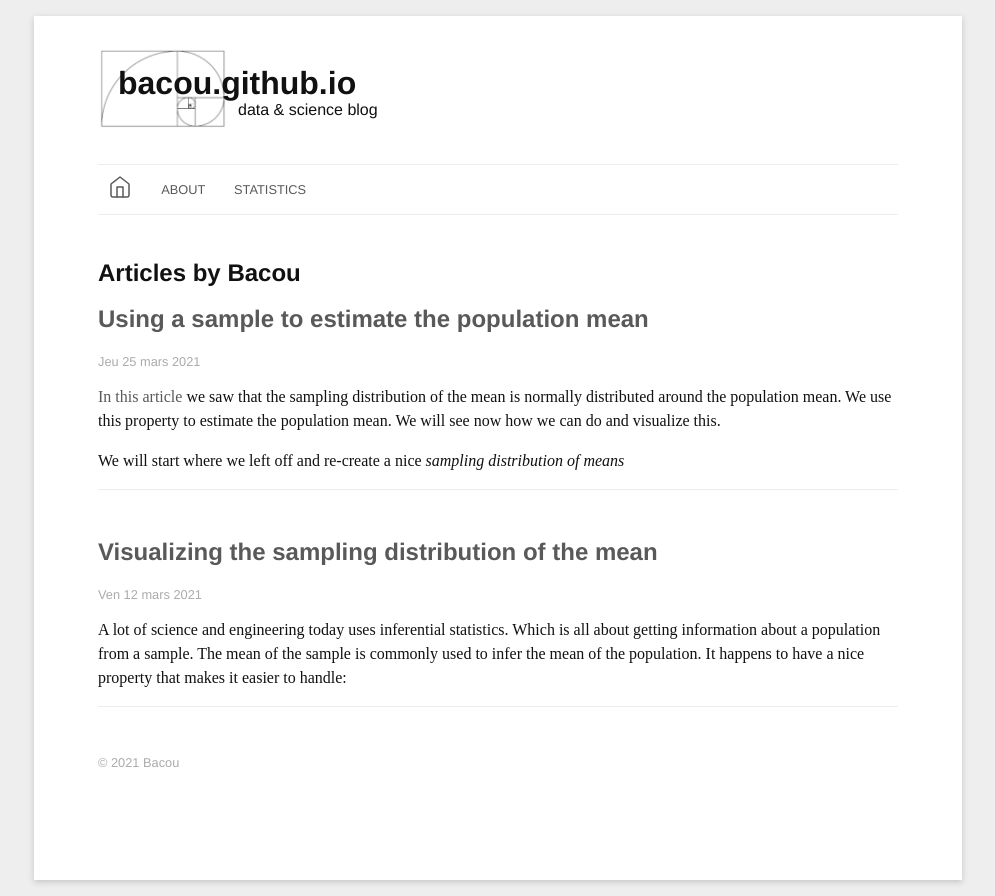
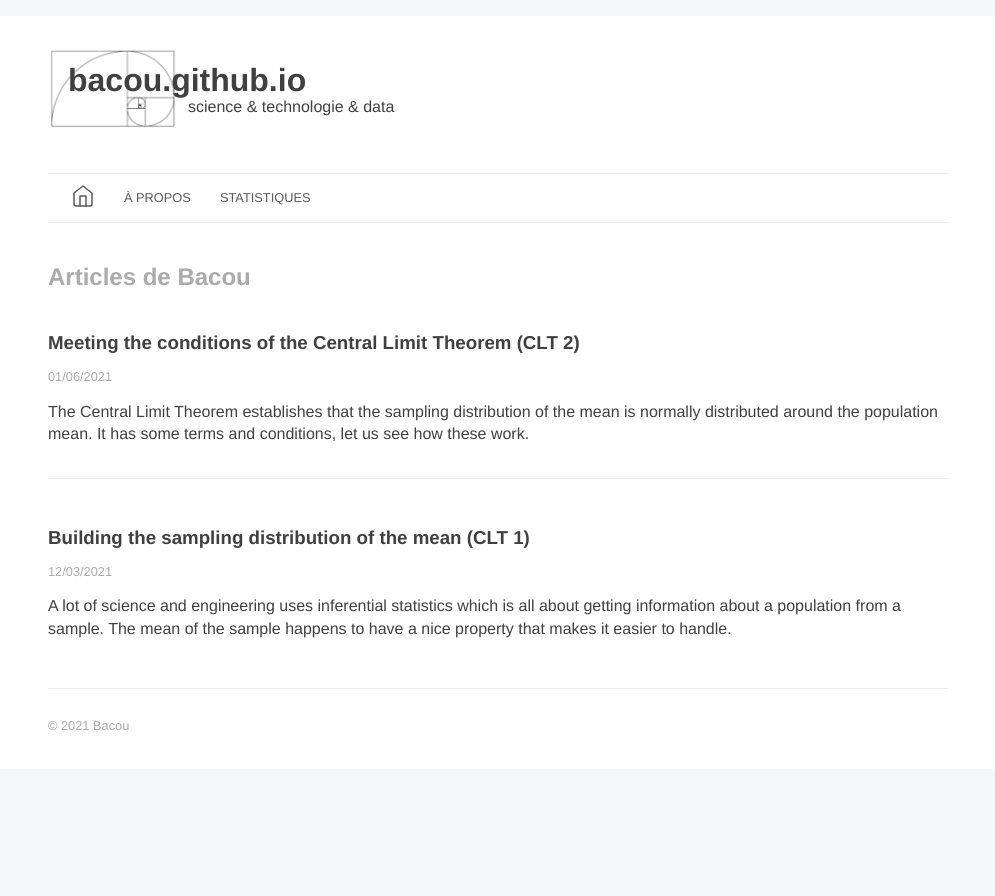
Before and after one commit to bacou/bacou.github.io, a plain HTML site: page author/bacou.html in a window 1280 px wide. Shown: the whole page, without its empty margins (142-1137 px from the left). After the commit the page ends 800 px from the top, so only its background shows below. Drawn offline with Linux system fonts and the light colour scheme.

Commit message:
revamp with articles 1&2

```diff
--- a/author/bacou.html
+++ b/author/bacou.html
@@ -1,8 +1,8 @@
 <!DOCTYPE html>
-<html lang="en">
+<html lang="fr">
 <head>
         <link rel="stylesheet" type="text/css" href="/theme/css/style.css" />
-        <title>bacou.github.io - Articles by Bacou</title>
+        <title>bacou.github.io - Articles de Bacou</title>
         <meta charset="utf-8" />
         <meta name="generator" content="Pelican" />
 </head>
@@ -11,7 +11,7 @@
         <header id="banner" class="body">
             <img id="maba" src="/images/blanc_fibonacci.png" alt="îles" width="360"/>
             <h1><a href="/">bacou.github.io</a></h1>
-            <p>data & science blog</p>
+            <p>science & technologie & data</p>
         </header><!-- /#banner -->
         <nav id="menu"><ul>
             <li><a href="/">
@@ -20,33 +20,26 @@
                 <polyline points="9 22 9 12 15 12 15 22" />
                 </svg>
             </a></li>
-            <li><a href="/pages/about.html">About</a></li>
-            <li><a href="/category/statistics.html">Statistics</a></li>
+            <li><a href="/pages/a-propos.html">À propos</a></li>
+            <li><a href="/category/statistiques.html">statistiques</a></li>
         </ul></nav><!-- /#menu -->
 <section id="content">
-<h2>Articles by Bacou</h2>
+<h2>Articles de Bacou</h2>
 
 <ol id="post-list">
         <li><article class="hentry">
-                <header> <h2 class="entry-title"><a href="/2021/03/confidence-intervals.html" rel="bookmark" title="Permalink to Using a sample to estimate the population mean">Using a sample to estimate the population mean</a></h2> </header>
+                <header> <h3 class="entry-title"><a href="/posts/clt-2-meeting-the-conditions.html" rel="bookmark" title="Permalink to Meeting the conditions of the Central Limit Theorem (CLT 2)">Meeting the conditions of the Central Limit Theorem (CLT 2)</a></h2> </header>
                 <footer class="post-info">
-                    <time class="published" datetime="2021-03-25T00:00:00+01:00"> Jeu 25 mars 2021 </time>
+                    <time class="published" datetime="2021-06-01T00:00:00+02:00"> 01/06/2021 </time>
                 </footer><!-- /.post-info -->
-                <div class="entry-content"> <div class="cell border-box-sizing text_cell rendered"><div class="prompt input_prompt">
-</div><div class="inner_cell">
-<div class="text_cell_render border-box-sizing rendered_html">
-<p><a href="./sampling-distribution-of-the-mean">In this article</a> we saw that the sampling distribution of the mean is normally distributed around the population mean. We use this property to estimate the population mean. We will see now how we can do and visualize this.</p>
-<p>We will start where we left off and re-create a nice <em>sampling distribution of means</em> </div><!-- /.entry-content -->
+                <div class="entry-content"> <p>The Central Limit Theorem establishes that the sampling distribution of the mean is normally distributed around the population mean. It has some terms and conditions, let us see how these work.</p> </div><!-- /.entry-content -->
         </article></li>
         <li><article class="hentry">
-                <header> <h2 class="entry-title"><a href="/2021/03/sampling-distribution-of-the-mean.html" rel="bookmark" title="Permalink to Visualizing the sampling distribution of the mean">Visualizing the sampling distribution of the mean</a></h2> </header>
+                <header> <h3 class="entry-title"><a href="/posts/clt-1-sampling-distribution-of-the-mean.html" rel="bookmark" title="Permalink to Building the sampling distribution of the mean (CLT 1)">Building the sampling distribution of the mean (CLT 1)</a></h2> </header>
                 <footer class="post-info">
-                    <time class="published" datetime="2021-03-12T00:00:00+01:00"> Ven 12 mars 2021 </time>
+                    <time class="published" datetime="2021-03-12T00:00:00+01:00"> 12/03/2021 </time>
                 </footer><!-- /.post-info -->
-                <div class="entry-content"> <div class="cell border-box-sizing text_cell rendered"><div class="prompt input_prompt">
-</div><div class="inner_cell">
-<div class="text_cell_render border-box-sizing rendered_html">
-<p>A lot of science and engineering today uses inferential statistics. Which is all about getting information about a population from a sample. The mean of the sample is commonly used to infer the mean of the population. It happens to have a nice property that makes it easier to handle:</p> </div><!-- /.entry-content -->
+                <div class="entry-content"> <p>A lot of science and engineering uses inferential statistics which is all about getting information about a population from a sample. The mean of the sample happens to have a nice property that makes it easier to handle.</p> </div><!-- /.entry-content -->
         </article></li>
 </ol><!-- /#posts-list -->
 
--- a/theme/css/style.css
+++ b/theme/css/style.css
@@ -1,74 +1,43 @@
+/* global */
+
 html {
-    background: #eeeeee;
+    background: #F5F6F8;
 }
 
 body {
-    font-family : "Calisto MT", serif ;
+    font-family : helvetica neue, helvetica, sans-serif ;
     font-size : 100% ;
-    line-height: 1.5em;
+    color : #404040 ;
+    line-height: 1.4em;
     background-color : white ;
-    color : #111 ;
     width : 80% ;
-    min-height : 800px ;
-    max-width: 800px ;
+    max-width: 900px ;
     padding : 2em 4em 2em 4em ;
     margin : 1em auto ;
     display : block ;
-    box-shadow: 0 2px 6px rgba(100, 100, 100, 0.3)
 }
 
-body img {
+img {
     max-width : 100% ;
     max-height : 100% ;
 }
 
 a {
-    text-decoration : none ;
-    color : #595959 ; /* 21759b */
+    color : #337ab7 ; /*#595959*/
     line-height: inherit ;
     font-size : inherit ;
 }
 
 a:hover {
-    color : #000000 ; /* 0F3647 */
+    color : #296292 ; /* #404040 ; */
 }
-
-header {
-    font-family: helvetica neue, helvetica, sans-serif ;
-    line-height: 1.8em ;
-}
-
-h1 { font-family: helvetica neue, helvetica, sans-serif ; }
-h2 { font-family: helvetica neue, helvetica, sans-serif ; }
-h3 { font-family: helvetica neue, helvetica, sans-serif ; }
-h4 { font-family: helvetica neue, helvetica, sans-serif ; }
-h5 { font-family: helvetica neue, helvetica, sans-serif ; }
-h6 { font-family: helvetica neue, helvetica, sans-serif ; }
 
 h1 a {
     color : inherit !important ;
-    text-decoration : none
+    text-decoration : none ;
 }
 
-article {
-    margin-top : 1em ;
-    margin-bottom : 3em ;
-    border-bottom : 1px solid #ededed ;
-}
-
-pre {
-    margin : 2em 1em 2em 4em ;
-    overflow-x: auto ;
-}
-
-footer {
-    font-family: helvetica neue, helvetica, sans-serif ;
-    color : #ababab ;
-    line-height: 1.2em ;
-    font-size : 80% ;
-    margin-top : 0.2em ;
-    margin-bottom : 0.2em ;
-}
+/* #banner */
 
 #banner {
     position : relative ;
@@ -89,26 +58,18 @@ footer {
 
 #banner img {
     position : relative ;
-    max-width : 100% ;
-    max-height : 100% ;
 }
 
-#content img {
-    display : block ;
-    margin-left : auto ;
-    margin-right : auto ;
-    max-width : 100% ;
-    max-height : 100% ;
-}
+/* #menu */
 
 #menu {
-    margin-top : 2em ;
-    margin-bottom : 2em ;
-    border-bottom: 1px solid #ededed;
-    border-top: 1px solid #ededed;
-    display: inline-block !important;
+    margin-top : 3em ;
+    margin-bottom : 3em ;
+    border-bottom: 1px solid #ededed ;
+    border-top: 1px solid #ededed ;
+    display: !important ;
     font-size : 80% ;
-    width: 100%;
+    width: 100% ;
 }
 
 #menu ul {
@@ -117,9 +78,12 @@ footer {
 
 #menu li {
     display : inline ;
-    margin : 1em 2em 1em 0 ;
-    font-family: helvetica neue, helvetica, sans-serif ;
+    padding : 1em ;
     text-transform : uppercase ;
+}
+
+#menu li.active {
+    border-bottom: 3px solid #404040 ;
 }
 
 #menu svg {
@@ -129,13 +93,96 @@ footer {
     vertical-align : middle ;
 }
 
+#menu a {
+    color : #595959 ;
+    text-decoration : none ;
+}
+
+#menu a:hover {
+    color : #404040 ;
+    text-decoration : underline ;
+}
+
+/* #post-list */
+
 #post-list {
     list-style-type : none ;
-    padding : 0 ;
-    margin-bottom : 1em ;
-    margin-top : 1em ;
+    padding: 0 ;
+}
+
+#post-list li {
+    margin-bottom : 3em ;
+    padding-bottom: 2em ;
+    border-bottom : 1px solid #ededed ;
+}
+
+#post-list li:last-child {
+    padding-bottom: 0em ;
+    border-bottom : none ;
+}
+
+/* article.hentry */
+
+h2 {
+    color: #ababab ; /*#404040*/
+    margin-top: 1.8em ;
+    margin-bottom: 1.8em ;
+}
+
+article.hentry h3 {
+    margin : 0em ;
+}
+
+h2 a {
+    color : #ababab ;
+    text-decoration: none ;
+}
+
+h2 a, article.hentry h3 a {
+    color : #404040 ;
+    text-decoration: none ;
+}
+
+h2 a:hover, article.hentry h3 a:hover {
+    color : #595959 ;
+    text-decoration : underline ;
+}
+
+article.hentry div.entry-content p {
+    margin-top: 12px ;
+    margin-bottom: 0em ;
+}
+
+.post-info{
+    margin-top: 12px ;
+    color : #ababab ;
+    font-size : 80% ;
+}
+
+/* cells */
+
+div.prompt {
+    min-width: 10ex;
+}
+
+pre {
+    overflow-x: auto ;
 }
 
 div.input_area {
     margin-right : 2em ;
 }
+
+/* #contentinfo */
+
+#contentinfo {
+    margin-top : 2em ;
+    padding-top: 2em ;
+    border-top : 1px solid #ededed ;
+    color : #ababab ;
+    font-size : 80% ;
+}
+
+#contentinfo p {
+    margin : 0em ;
+}
```
Also changed, not shown: archives.html (+9 -9 lines), authors.html (+6 -6 lines), categories.html (+7 -7 lines), index.html (+11 -17 lines), tags.html (+6 -6 lines), 1 other file.
